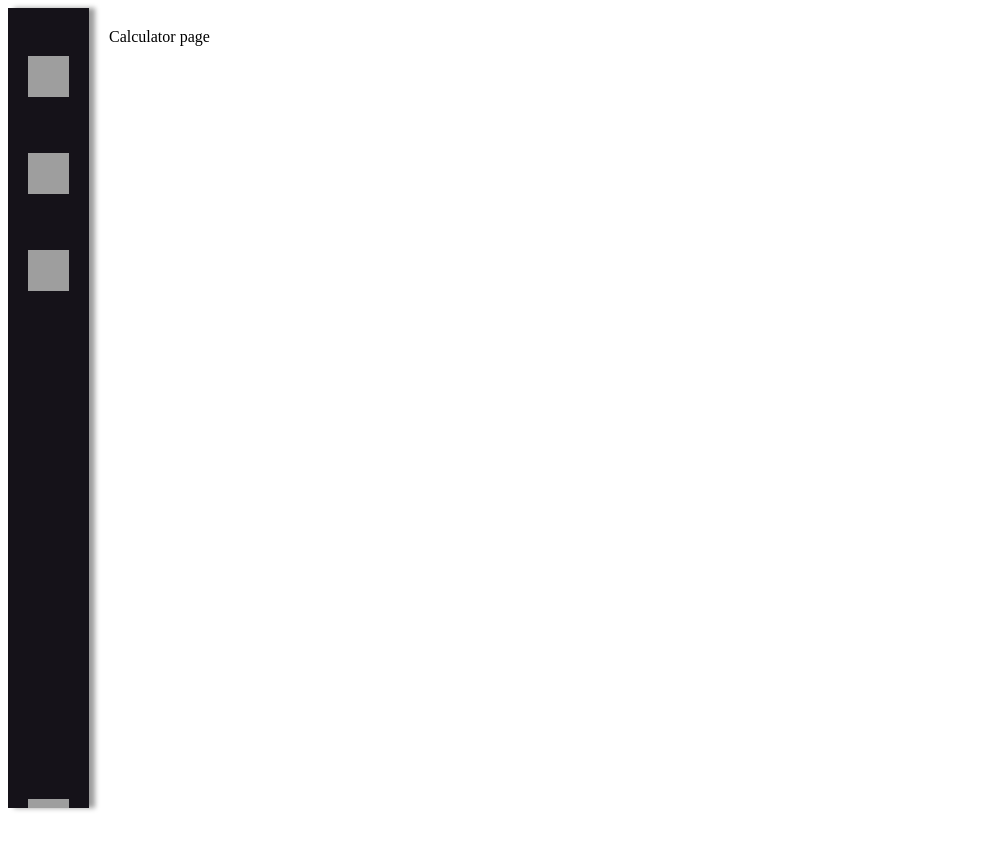
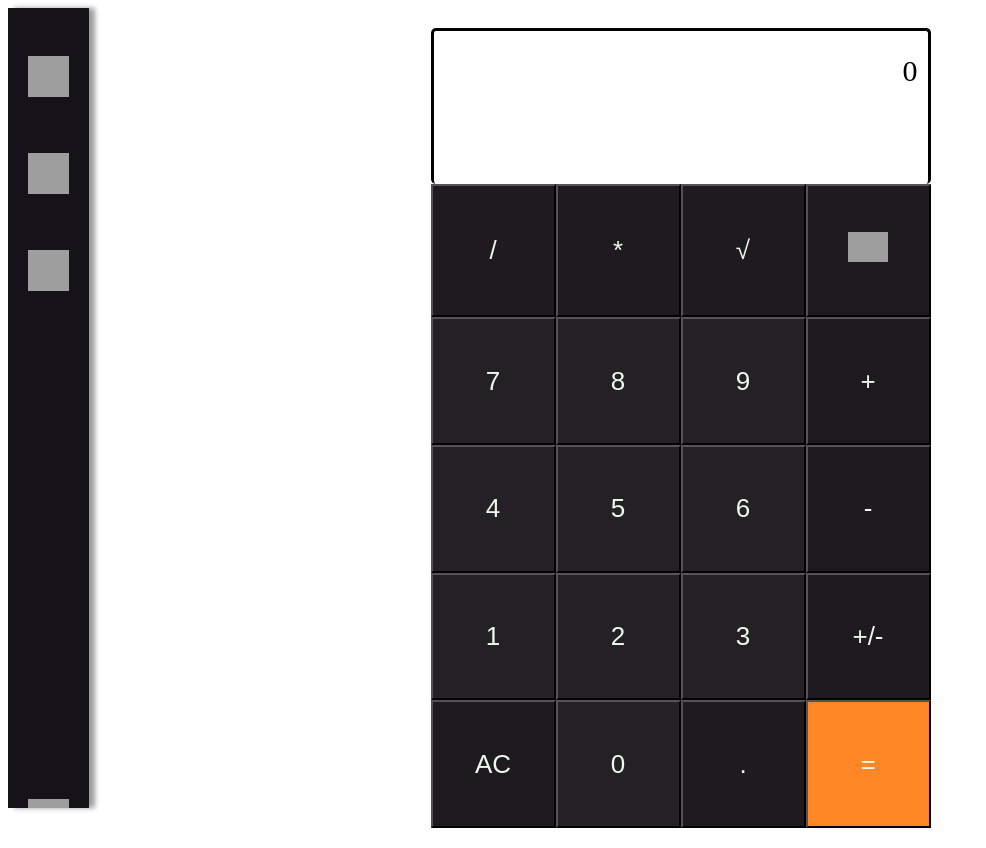
Before and after one commit to temchik00/practice-works-frontend, a React app: page /calculator in a window 1280 px wide. Shown: the whole page, without its empty margins (0-986 px from the left). Built offline with nearby package versions, Linux system fonts and the light colour scheme; grey boxes are pictures that could not be loaded.

Commit message:
Added calculator

```diff
--- a/src/app/pages/calculator/calculator.module.scss
+++ b/src/app/pages/calculator/calculator.module.scss
@@ -0,0 +1,59 @@
+.container {
+  width: 100%;
+  height: 100%;
+  display: flex;
+  align-items: center;
+  justify-content: center;
+}
+
+.form-content {
+  display: grid;
+  grid-template-columns: repeat(4, 1fr);
+  width: 500px;
+  height: 800px;
+}
+
+.screen {
+  grid-column-start: 1;
+  grid-column-end: 5;
+  text-align: right;
+  border-radius: 5px;
+  border: 3px solid black;
+  border-bottom: none;
+  padding: 5px 10px;
+}
+
+.screen-history {
+  white-space: pre;
+}
+
+.screen-primary {
+  white-space: pre;
+  font-size: 30px;
+}
+
+.calc-button {
+  font-size: 26px;
+  cursor: pointer;
+  color: #eafaea;
+}
+
+.primary-button {
+  background-color: #242026;
+}
+
+.sec-button {
+  background-color: #1e1a20;
+}
+
+.action-button {
+  background-color: #ff8624;
+}
+
+.lanky-button {
+  grid-row: span 2;
+}
+
+.img {
+  width: 40px;
+}
--- a/src/app/pages/calculator/calculator.tsx
+++ b/src/app/pages/calculator/calculator.tsx
@@ -1,5 +1,80 @@
 import styles from './calculator.module.scss';
+import useCalculator from './useCalculator';
 
 export default function Calculator(props: any) {
-  return <div>Calculator page</div>;
+  const { primaryBtnCls, secBtnCls, handleSubmit, currentOperand, history } =
+    useCalculator();
+  return (
+    <div className={styles['container']}>
+      <form className={styles['form-content']} onSubmit={handleSubmit}>
+        <div className={styles['screen']}>
+          <div className={styles['screen-history']}>{history}</div>
+          <div className={styles['screen-primary']}>{currentOperand}</div>
+        </div>
+        <button className={secBtnCls} data-action="/">
+          /
+        </button>
+        <button className={secBtnCls} data-action="*">
+          *
+        </button>
+        <button className={secBtnCls} data-action="√">
+          √
+        </button>
+        <button className={secBtnCls} data-action="del">
+          <img src="assets/backspace.svg" alt="" className={styles['img']} />
+        </button>
+        <button className={primaryBtnCls} data-action="number" data-value="7">
+          7
+        </button>
+        <button className={primaryBtnCls} data-action="number" data-value="8">
+          8
+        </button>
+        <button className={primaryBtnCls} data-action="number" data-value="9">
+          9
+        </button>
+        <button className={secBtnCls} data-action="+">
+          +
+        </button>
+        <button className={primaryBtnCls} data-action="number" data-value="4">
+          4
+        </button>
+        <button className={primaryBtnCls} data-action="number" data-value="5">
+          5
+        </button>
+        <button className={primaryBtnCls} data-action="number" data-value="6">
+          6
+        </button>
+        <button className={secBtnCls} data-action="-">
+          -
+        </button>
+        <button className={primaryBtnCls} data-action="number" data-value="1">
+          1
+        </button>
+        <button className={primaryBtnCls} data-action="number" data-value="2">
+          2
+        </button>
+        <button className={primaryBtnCls} data-action="number" data-value="3">
+          3
+        </button>
+        <button className={secBtnCls} data-action="sign">
+          +/-
+        </button>
+        <button className={secBtnCls} data-action="clear">
+          AC
+        </button>
+        <button className={primaryBtnCls} data-action="number" data-value="0">
+          0
+        </button>
+        <button className={secBtnCls} data-action="dot">
+          .
+        </button>
+        <button
+          className={`${styles['calc-button']} ${styles['action-button']}`}
+          data-action="result"
+        >
+          =
+        </button>
+      </form>
+    </div>
+  );
 }
--- a/src/app/pages/calculator/useCalculator.ts
+++ b/src/app/pages/calculator/useCalculator.ts
@@ -0,0 +1,239 @@
+import { useCallback, useMemo, useReducer, useState } from 'react';
+import styles from './calculator.module.scss';
+
+const enum ActionType {
+  ADD_DIGIT,
+  OPERATION,
+  CLEAR,
+  DELETE_DIGIT,
+  EVALUATE,
+  SIGN,
+}
+
+type State = {
+  overwrite: boolean;
+  currentOperand: string | null;
+  previousOperand: string | null;
+  operation: string | null;
+  evaluated: boolean;
+};
+
+type ReducerAction = {
+  type: ActionType;
+  payload: string;
+};
+
+const reducer = (state: State, { type, payload }: ReducerAction): State => {
+  switch (type) {
+    case ActionType.ADD_DIGIT:
+      if (state.overwrite && payload != '.')
+        return {
+          ...state,
+          currentOperand: payload,
+          overwrite: false,
+          evaluated: false,
+        };
+      if (payload == '.' && state.currentOperand?.includes('.')) return state;
+      if (payload == '0' && state.currentOperand == '0') return state;
+      if (state.currentOperand == '0' && payload != '.')
+        return { ...state, currentOperand: payload, evaluated: false };
+      return {
+        ...state,
+        currentOperand: `${state.currentOperand || ''}${payload}`,
+        evaluated: false,
+      };
+      break;
+
+    case ActionType.OPERATION:
+      if (state.currentOperand == null && state.previousOperand == null)
+        return state;
+      if (state.currentOperand == null) {
+        return { ...state, operation: payload };
+      }
+      if (state.evaluated) {
+        return {
+          ...state,
+          previousOperand: state.currentOperand,
+          operation: payload,
+          evaluated: false,
+        };
+      }
+      return {
+        ...state,
+        previousOperand: state.previousOperand
+          ? evaluate(state)
+          : state.currentOperand,
+        operation: payload,
+        currentOperand: state.previousOperand
+          ? evaluate(state)
+          : state.currentOperand,
+        overwrite: true,
+      };
+      break;
+
+    case ActionType.EVALUATE:
+      if (
+        state.previousOperand == null ||
+        state.operation == null ||
+        (state.operation != '√' && state.currentOperand == null)
+      )
+        return state;
+      return {
+        ...state,
+        currentOperand: evaluate(state),
+        overwrite: true,
+        evaluated: true,
+      };
+      break;
+
+    case ActionType.CLEAR:
+      return {
+        previousOperand: null,
+        currentOperand: '0',
+        operation: null,
+        overwrite: true,
+        evaluated: false,
+      };
+      break;
+
+    case ActionType.SIGN:
+      if (!state.currentOperand || state.currentOperand == '0') return state;
+      return {
+        ...state,
+        currentOperand:
+          state.currentOperand[0] == '-'
+            ? state.currentOperand.slice(1)
+            : `-${state.currentOperand}`,
+        evaluated: false,
+      };
+      break;
+
+    case ActionType.DELETE_DIGIT:
+      if (state.overwrite) {
+        return { ...state, overwrite: false, currentOperand: '0' };
+      }
+      if (!state.currentOperand || state.currentOperand == '0') return state;
+      if (state.currentOperand.length === 1)
+        return { ...state, currentOperand: '0' };
+      return {
+        ...state,
+        currentOperand: state.currentOperand.slice(0, -1),
+        evaluated: false,
+      };
+      break;
+
+    default:
+      throw new Error();
+      break;
+  }
+};
+
+const evaluate = (state: State) => {
+  const prev = state.previousOperand ? parseFloat(state.previousOperand) : null;
+  const curr = state.currentOperand ? parseFloat(state.currentOperand) : null;
+  const operation = state.operation;
+  if (prev === null || (curr == null && operation != '√')) {
+    return '';
+  }
+  let res = 0;
+  switch (operation) {
+    case '+':
+      res = prev + curr!;
+      break;
+    case '-':
+      res = prev - curr!;
+      break;
+    case '*':
+      res = prev * curr!;
+      break;
+    case '/':
+      res = prev / curr!;
+      break;
+    case '√':
+      res = Math.sqrt(prev);
+      break;
+    default:
+      res = NaN;
+      break;
+  }
+  if (isNaN(res) || !isFinite(res)) return 'Error';
+  return res.toString();
+};
+
+const useCalculator = () => {
+  const [{ currentOperand, previousOperand, operation }, dispatch] = useReducer(
+    reducer,
+    {
+      currentOperand: '0',
+      previousOperand: null,
+      operation: null,
+      overwrite: true,
+      evaluated: false,
+    }
+  );
+
+  const history = useMemo(() => {
+    if (!previousOperand || !operation) return ' ';
+    return `${previousOperand} ${operation}`;
+  }, [previousOperand, operation]);
+
+  const primaryBtnCls = useMemo(
+    () => `${styles['calc-button']} ${styles['primary-button']}`,
+    [styles]
+  );
+
+  const secBtnCls = useMemo(
+    () => `${styles['calc-button']} ${styles['sec-button']}`,
+    [styles]
+  );
+
+  const handleSubmit: React.FormEventHandler = useCallback(
+    (e) => {
+      e.preventDefault();
+      const nativeEvent = e.nativeEvent as typeof e.nativeEvent & {
+        submitter: any;
+      };
+      const data: DOMStringMap = nativeEvent.submitter.dataset;
+      const action = data['action'];
+      if (!action) return;
+      if (action == 'number') {
+        const value = data['value'];
+        if (!value) return;
+        dispatch({ type: ActionType.ADD_DIGIT, payload: value });
+        return;
+      }
+      if (action == 'dot') {
+        dispatch({ type: ActionType.ADD_DIGIT, payload: '.' });
+        return;
+      }
+      if (action == 'sign') {
+        dispatch({ type: ActionType.SIGN, payload: '.' });
+        return;
+      }
+      if (action == 'result') {
+        dispatch({ type: ActionType.EVALUATE, payload: '.' });
+        return;
+      }
+      if (action == 'clear') {
+        dispatch({ type: ActionType.CLEAR, payload: '.' });
+        return;
+      }
+      if (action == 'del') {
+        dispatch({ type: ActionType.DELETE_DIGIT, payload: '.' });
+        return;
+      }
+      dispatch({ type: ActionType.OPERATION, payload: action });
+    },
+    [dispatch]
+  );
+
+  return {
+    history,
+    currentOperand,
+    primaryBtnCls,
+    secBtnCls,
+    handleSubmit,
+  };
+};
+
+export default useCalculator;
```
Also changed, not shown: src/assets/backspace.svg (added).
